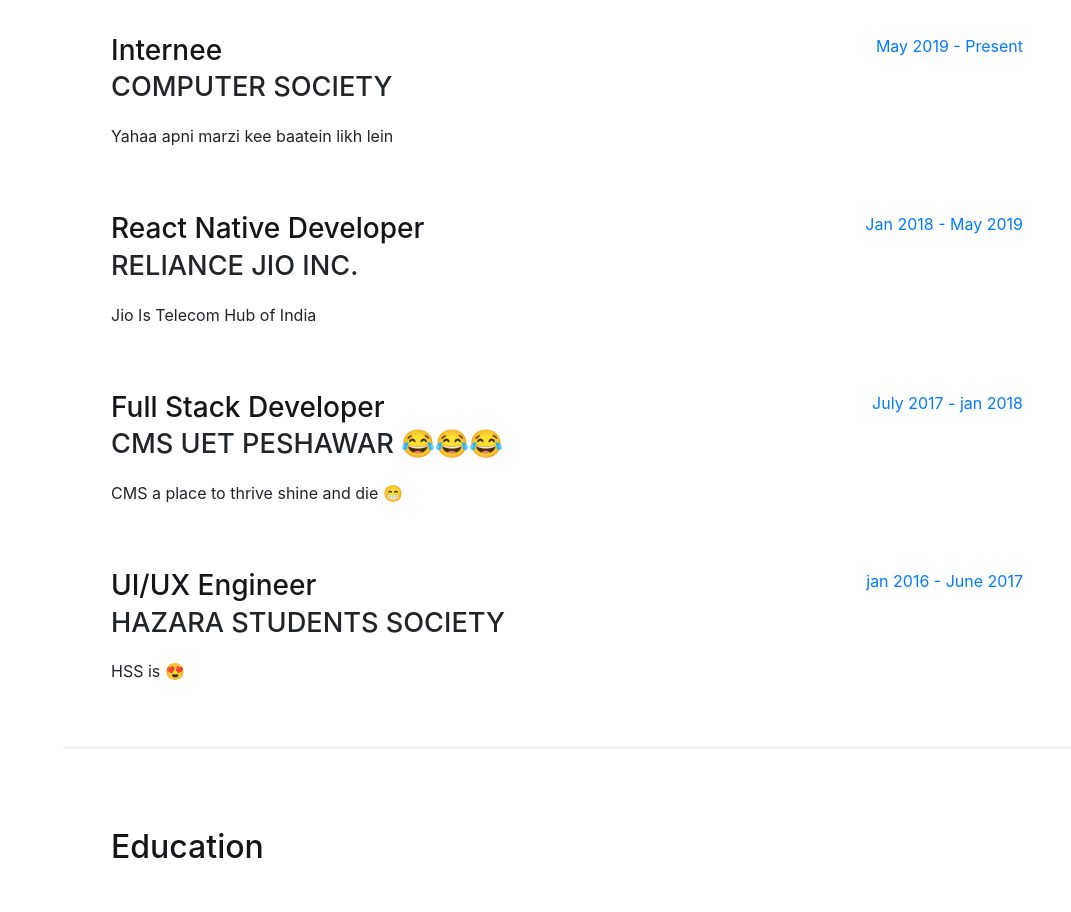
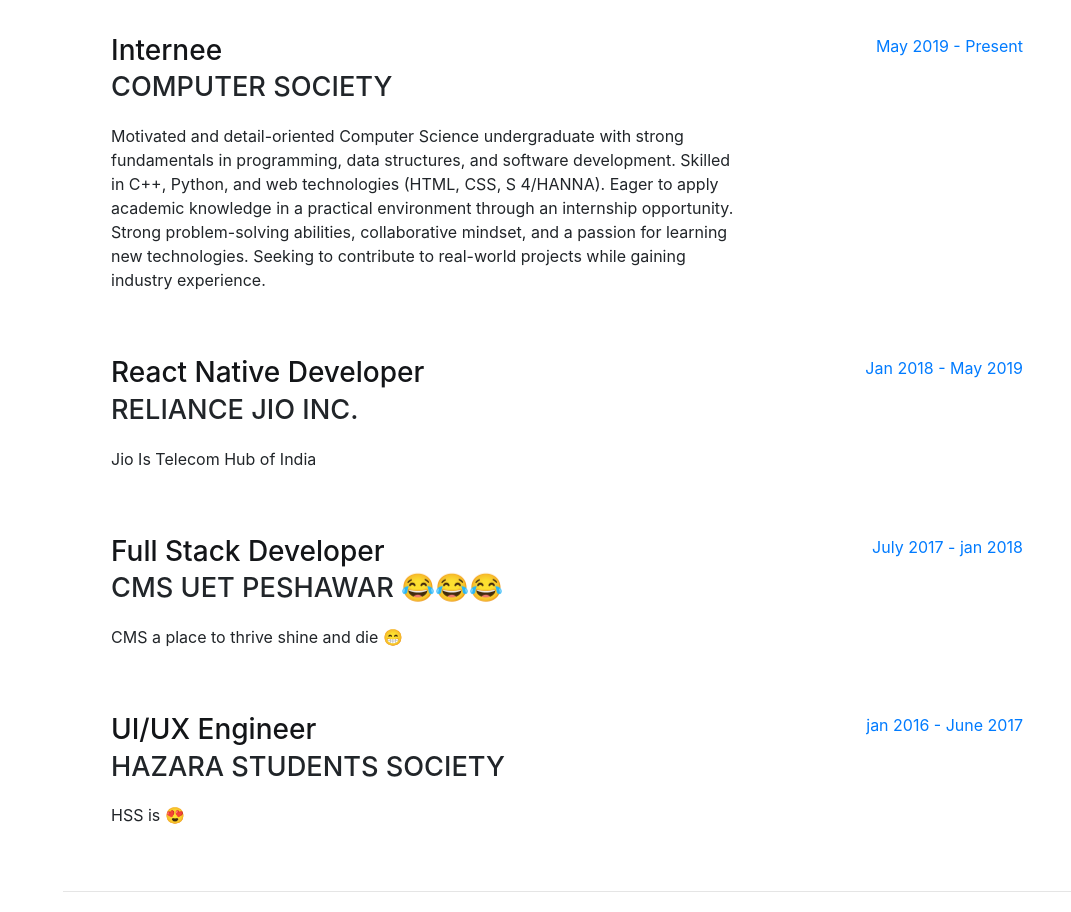
Before and after one commit to Abbi1188/Abdurrahman, a website with bundled scripts: page index.html in a window 1280 px wide. Shown: the part 1080-1992 px from the top of the page, without its empty margins (209-1280 px from the left). Built offline with nearby package versions, Linux system fonts and the light colour scheme; a web font is replaced by a local one.

Commit message:
Update index.html
enternee detail

```diff
--- a/index.html
+++ b/index.html
@@ -151,7 +151,7 @@
           <div class="resume-content">
             <h3 class="mb-0">Internee</h3>
             <div class="subheading mb-3">Computer Society</div>
-            <p>Yahaa apni marzi kee baatein likh lein </p>
+            <p>Motivated and detail-oriented Computer Science undergraduate with strong fundamentals in programming, data structures, and software development. Skilled in C++, Python, and web technologies (HTML, CSS, S 4/HANNA). Eager to apply academic knowledge in a practical environment through an internship opportunity. Strong problem-solving abilities, collaborative mindset, and a passion for learning new technologies. Seeking to contribute to real-world projects while gaining industry experience.</p>
           </div>
           <div class="resume-date text-md-right">
             <span class="text-primary">May 2019 - Present</span>
```
